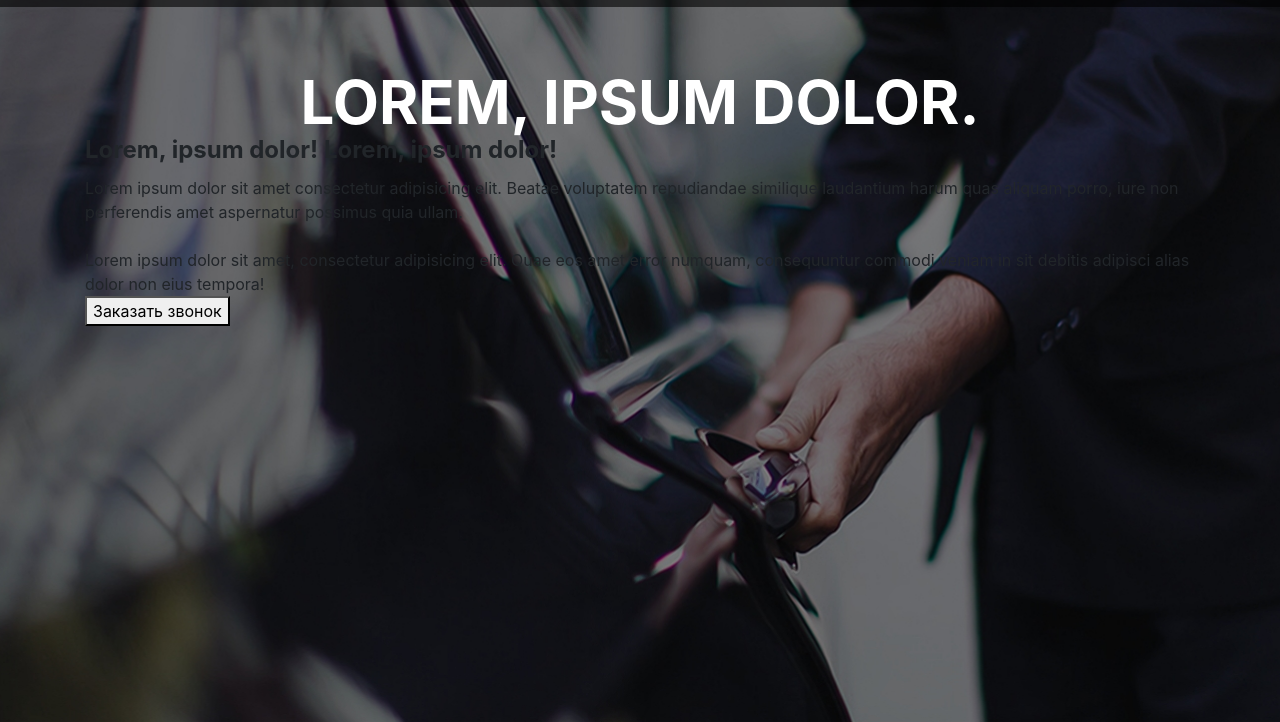
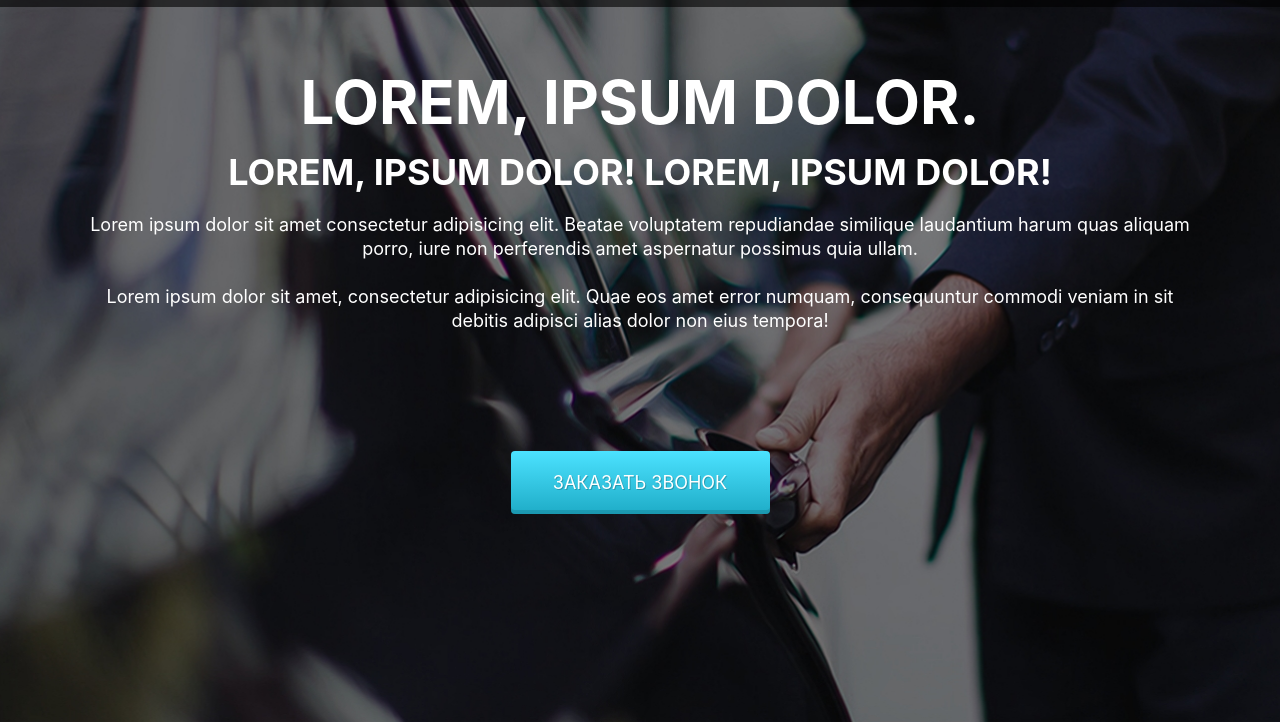
Before and after one commit to zklv-dev/uber, a website: page index.html in a window 1280 px wide. Shown: the part 128-850 px from the top of the page. Drawn offline with Linux system fonts and the light colour scheme.

Commit message:
Obnovil style.scss i dobavil mixins

```diff
--- a/package.json
+++ b/package.json
@@ -5,8 +5,8 @@
   "main": "index.js",
   "scripts": {
     "test": "echo \"Error: no test specified\" && exit 1",
-    "css": "node-sass scss/ -o css",
-    "zalkar": "npm run css && node-sass scss/ -wo css"
+    "sanjo": "node-sass scss/ -o css",
+    "zalkar": "npm run sanjo && node-sass scss/ -wo css"
   },
   "author": "",
   "license": "ISC",
--- a/scss/_banner.scss
+++ b/scss/_banner.scss
@@ -1,11 +1,11 @@
-.banner{
+.banner {
   min-height: 800px;
-    background-image: url('../img/bg/main_bg.jpg');
+  background-image: url("../img/bg/main_bg.jpg");
   background-position: center;
   background-size: cover;
   background-repeat: no-repeat;
   padding: 150px 0 130px 0;
-    &_header{
+  &_header {
     color: #fff;
     font-weight: 700;
     text-transform: uppercase;
@@ -14,4 +14,38 @@
     margin: 0;
     text-align: center;
   }
+  &_subheader {
+    color: #ffffff;
+    font-weight: 700;
+    text-transform: uppercase;
+    font-size: 36px;
+    line-height: 36px;
+    margin: 0;
+    margin-top: 22px;
+    text-align: center;
   }
+  &_descr {
+    color: #ffffff;
+    font-size: 18px;
+    font-weight: 400;
+    line-height: 24px;
+    text-align: center;
+    margin-top: 23px;
+  }
+  &_btn {
+    display: block;
+    margin: 118px auto 0 auto;
+    width: 259px;
+    height: 63px;
+    box-shadow: inset 0 -4px 0 rgba(0, 0, 0, 0.12);
+    border: none;
+    border-radius: 4px;
+    background-image: linear-gradient(to top, #1eacc7 0%, #4ce2ff 100%);
+    text-shadow: 1px 1px 0 rgba(0, 0, 0, 0.21);
+    color: #ffffff;
+    font-size: 18px;
+    font-weight: 400;
+    text-transform: uppercase;
+    @include btn_hover;
+  }
+}
--- /dev/null
+++ b/scss/_mixins.scss
@@ -0,0 +1,21 @@
+// .banner_btn{
+//     transform: rotate(30deg);
+//     -moz-transform: rotate(30deg);
+//     -webkit-transform: rotate(30deg);
+//     -ms-transform: rotate(30deg);
+//     -o-transform: rotate(30deg);
+//   }
+
+@mixin trans($prop) {
+  -webkit-transform: $prop;
+  -o-transform: $prop;
+  -ms-transform: $prop;
+  -moz-transform: $prop;
+  transform: $prop;
+}
+
+@mixin btn_hover {
+  &:hover {
+    background: green;
+  }
+}
--- a/scss/style.scss
+++ b/scss/style.scss
@@ -1,2 +1,3 @@
+@import "mixins";
 @import "header";
 @import "banner";
```
Also changed, not shown: css/style.css. Lines whose indentation alone changed are shown as unchanged.
